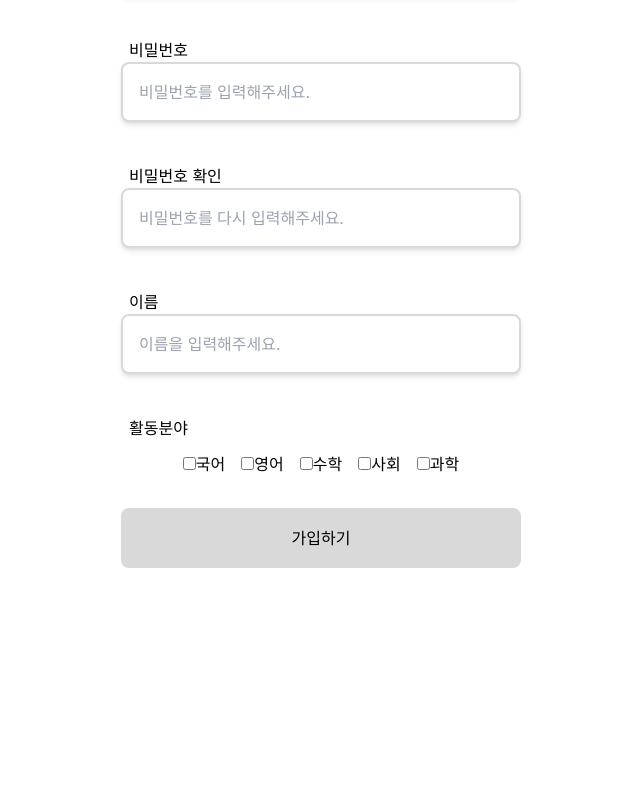
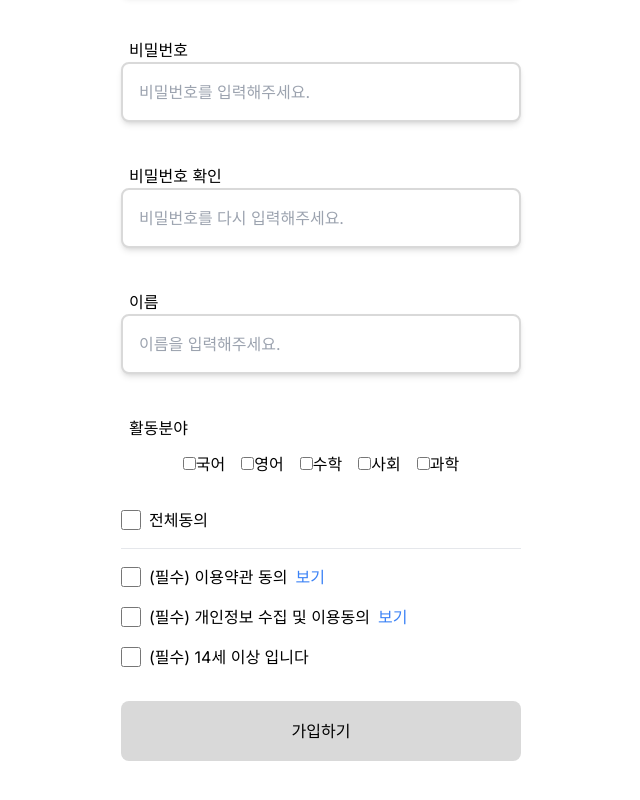
Before and after one commit to HelloTutor/HelloTutor-FE, a Next.js app: page /signup/tutor in a window 1280 px wide. Shown: the part 372-1172 px from the top of the page, without its empty margins (319-959 px from the left). Before the commit the page ends 1000 px from the top, so only its background shows below. Built offline with nearby package versions, Linux system fonts and the light colour scheme.

Commit message:
feat: 회원가입 약관동의 추가

```diff
--- a/src/app/signup/student/page.tsx
+++ b/src/app/signup/student/page.tsx
@@ -1,12 +1,14 @@
 "use client";
+import AgreeOfTos from "@/components/ArgreeOfTos";
 import SubmitButton from "@/components/SubmitButton";
 import { SubmitHandler, useForm } from "react-hook-form";
 
-interface UserDataTypes {
+export interface UserDataTypes {
   email: string;
   password: string;
   confirm_password: string;
   name: string;
+  policy: boolean;
 }
 export default function Student() {
   const {
@@ -14,15 +16,7 @@ export default function Student() {
     handleSubmit,
     watch,
     formState: { errors },
-  } = useForm<UserDataTypes>({
-    mode: "onChange",
-    defaultValues: {
-      email: "",
-      password: "",
-      confirm_password: "",
-      name: "",
-    },
-  });
+  } = useForm<UserDataTypes>({ mode: "onChange" });
   const onSubmitHandler: SubmitHandler<UserDataTypes> = (data) =>
     console.log(data);
 
@@ -118,6 +112,9 @@ export default function Student() {
             </p>
           </div>
 
+          {/* 약관 동의 */}
+          <AgreeOfTos register={register} error={errors} />
+
           <SubmitButton title="가입하기" />
         </form>
         <div className="my-12 flex flex-col gap-y-4  items-center">
--- a/src/app/signup/tutor/page.tsx
+++ b/src/app/signup/tutor/page.tsx
@@ -1,14 +1,16 @@
 "use client";
+import AgreeOfTos from "@/components/ArgreeOfTos";
 import SubmitButton from "@/components/SubmitButton";
 import { subjectKoEn } from "@/constants/subject";
 import { SubmitHandler, useForm } from "react-hook-form";
 
-interface TutorDataTypes {
+export interface TutorDataTypes {
   email: string;
   password: string;
   confirm_password: string;
   name: string;
   subjects: string[];
+  policy: boolean;
 }
 
 export default function Tutor() {
@@ -131,6 +133,8 @@ export default function Tutor() {
 
           {/* 휴대전화 인증*/}
 
+          {/* 약관 동의 */}
+          <AgreeOfTos register={register} error={errors} />
           <SubmitButton title="가입하기" />
         </form>
       </div>
--- /dev/null
+++ b/src/components/ArgreeOfTos/index.tsx
@@ -0,0 +1,117 @@
+import { UserDataTypes } from "@/app/signup/student/page";
+import { TutorDataTypes } from "@/app/signup/tutor/page";
+import { useEffect, useState } from "react";
+import { FieldErrors } from "react-hook-form";
+
+interface AgreeOfTosProps {
+  register?: any;
+  error: FieldErrors<TutorDataTypes | UserDataTypes>;
+}
+
+export default function AgreeOfTos({ register, error }: AgreeOfTosProps) {
+  const [policy, setPolicy] = useState(false);
+  // 필수동의, 개인정보 동의, 14세 이상 동의 체크박스 상태 관리
+  const [terms, setTerms] = useState(false);
+  const [privacy, setPrivacy] = useState(false);
+  const [age, setAge] = useState(false);
+  const [modalOpen, setModalOpen] = useState(false);
+
+  const handleAllCheck = () => {
+    if (!policy) {
+      setTerms(true);
+      setPrivacy(true);
+      setAge(true);
+    } else {
+      setTerms(false);
+      setPrivacy(false);
+      setAge(false);
+    }
+  };
+  useEffect(() => {
+    if (terms && privacy && age) {
+      setPolicy(true);
+    } else {
+      setPolicy(false);
+    }
+  }, [terms, privacy, age, setPolicy]);
+  return (
+    <>
+      <div className="flex flex-col gap-y-4">
+        <div className="flex items-center gap-x-2">
+          <input
+            type="checkbox"
+            checked={policy}
+            {...register("policy", {
+              required: "필수 동의 사항입니다.",
+              onChange: () => {
+                handleAllCheck();
+                setPolicy(!policy);
+              },
+            })}
+            className="w-[20px] h-[20px] border-2 border-[#d9d9d9] rounded-lg"
+          />
+          <p>전체동의</p>
+          <p className="text-red-500">{error?.policy?.message}</p>
+        </div>
+        <hr />
+        <div className="flex items-center gap-x-2">
+          <input
+            type="checkbox"
+            checked={terms}
+            className="w-[20px] h-[20px] border-2 border-[#d9d9d9] rounded-lg"
+            onChange={(e) => {
+              setTerms(e.target.checked);
+            }}
+          />
+          <p>(필수) 이용약관 동의</p>
+          <button
+            className="text-blue-500"
+            type="button"
+            onClick={() => setModalOpen(true)}
+          >
+            보기
+          </button>
+        </div>
+        <div className="flex items-center gap-x-2">
+          <input
+            type="checkbox"
+            checked={privacy}
+            className="w-[20px] h-[20px] border-2 border-[#d9d9d9] rounded-lg"
+            onChange={(e) => {
+              setPrivacy(e.target.checked);
+            }}
+          />
+          <p>(필수) 개인정보 수집 및 이용동의</p>
+          <button className="text-blue-500" onClick={() => setModalOpen(true)}>
+            보기
+          </button>
+        </div>
+        <div className="flex items-center gap-x-2">
+          <input
+            type="checkbox"
+            checked={age}
+            className="w-[20px] h-[20px] border-2 border-[#d9d9d9] rounded-lg"
+            onChange={(e) => {
+              setAge(e.target.checked);
+            }}
+          />
+          <p>(필수) 14세 이상 입니다</p>
+        </div>
+      </div>
+
+      {/* 이용약관 모달 */}
+      {modalOpen && (
+        <div className="fixed top-0 left-0 w-full h-full bg-black bg-opacity-50 flex justify-center items-center">
+          <div className="relative bg-white w-[800px] h-[600px] rounded-lg overflow-auto">
+            <button
+              className="absolute right-[20px] top-[10px]"
+              onClick={() => setModalOpen(false)}
+            >
+              close
+            </button>
+          </div>
+        </div>
+      )}
+    </>
+  );
+}
```
